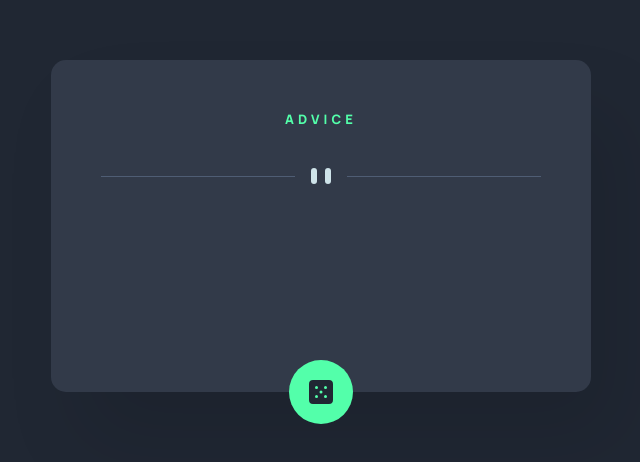
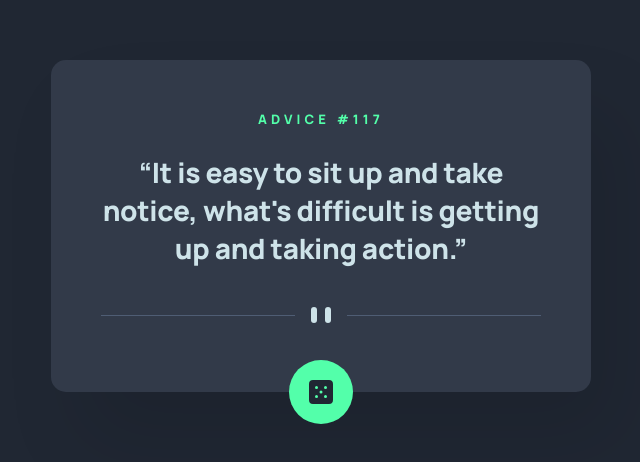
Before and after one commit to kristijan-kresic-hvar/advice-generator-app-frontend-mentor, a plain HTML site: page index.html in a window 1280 px wide. Shown: the part 174-636 px from the top of the page, without its empty margins (319-959 px from the left). Drawn offline with Linux system fonts and the light colour scheme; no server answers.

Commit message:
added default values

```diff
--- a/index.html
+++ b/index.html
@@ -17,8 +17,8 @@
 
   <div class="advice">
     <div class="advice__content">
-      <h4>advice <span id="advice_id"></span></h4>
-      <p></p>
+      <h4>advice <span id="advice_id">#117</span></h4>
+      <p>“It is easy to sit up and take notice, what's difficult is getting up and taking action.”</p>
     </div>
     <div class="advice__graphic"></div>
     <div id="new_advice_btn" class="advice__dice__button">
```
